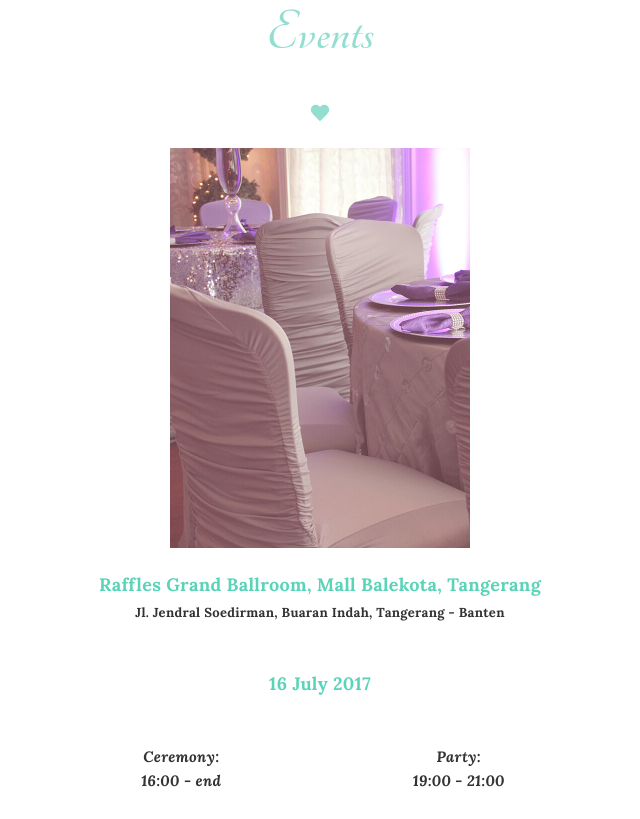
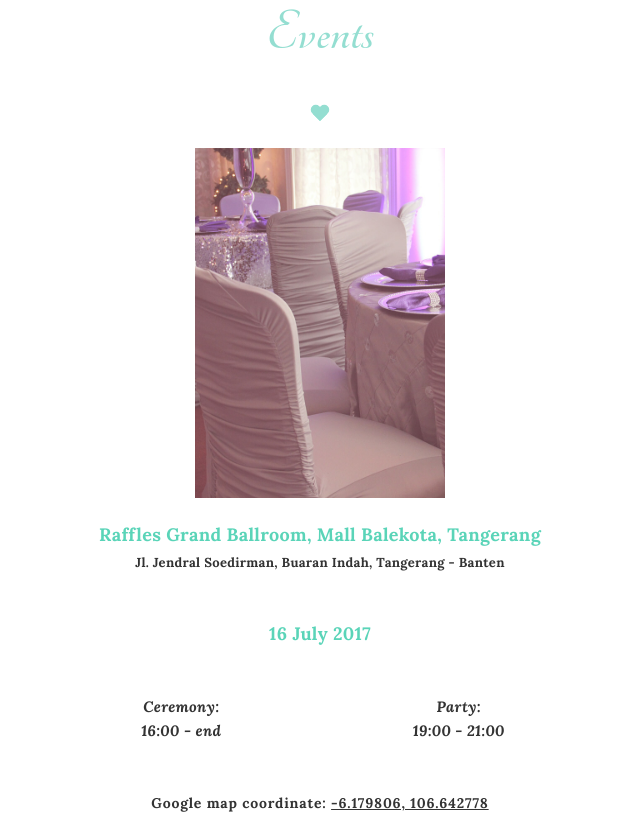
Before and after one commit to lexior68/inv, a plain HTML site: page index.html in a window 1280 px wide. Shown: the part 3612-4431 px from the top of the page, without its empty margins (320-960 px from the left). Drawn offline with Linux system fonts and the light colour scheme; some packages are replaced by stand-ins of ours; a script that the page names is missing.

Commit message:
Update index.html

```diff
--- a/index.html
+++ b/index.html
@@ -175,7 +175,7 @@
             <div class="row">
                 <div class="col-lg-6 col-lg-offset-3 col-md-8 col-md-offset-2 col-xs-10 col-xs-offset-1">
                     <div class="row vertical-gutter">
-					<div align="center"><img src="images/party-600x800.jpg" alt="Ceremony" height="400" width="300">
+					<div align="center"><img src="images/party-600x800.jpg" alt="Ceremony" height="350" width="250">
 					</div>
 					<p>
 					<div align="center">
```
